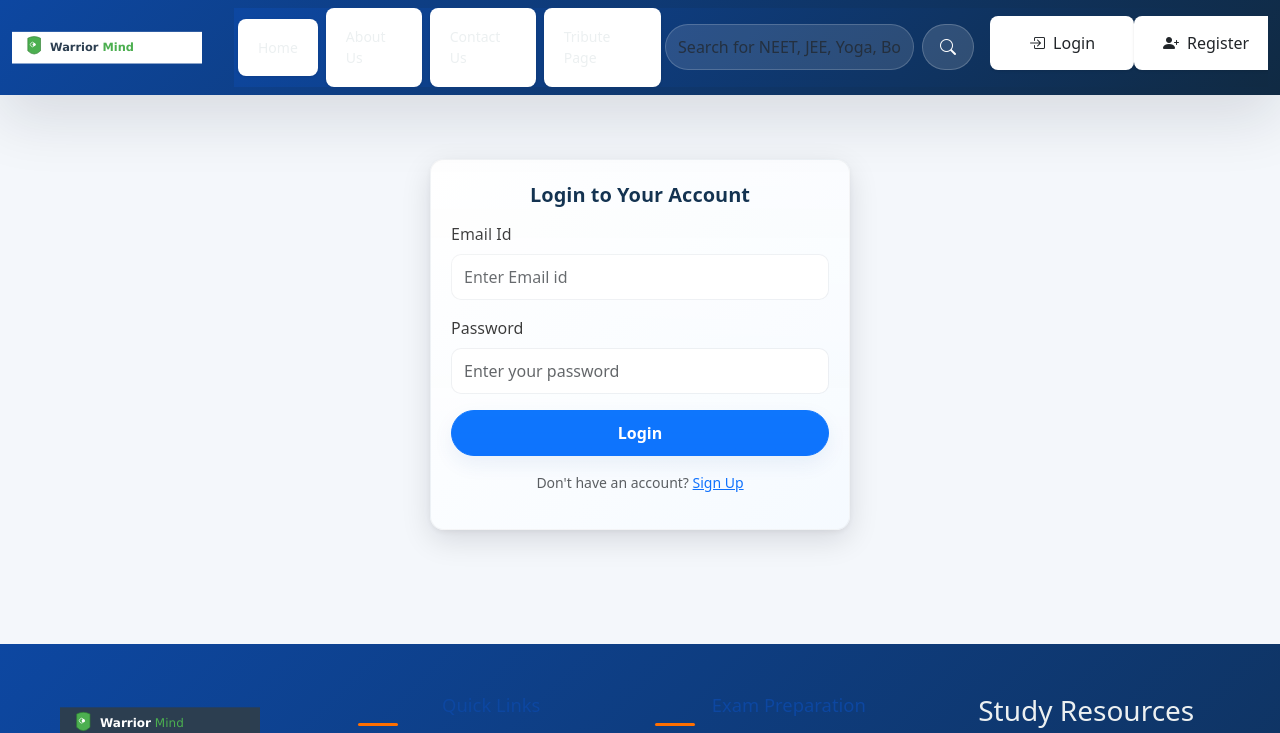
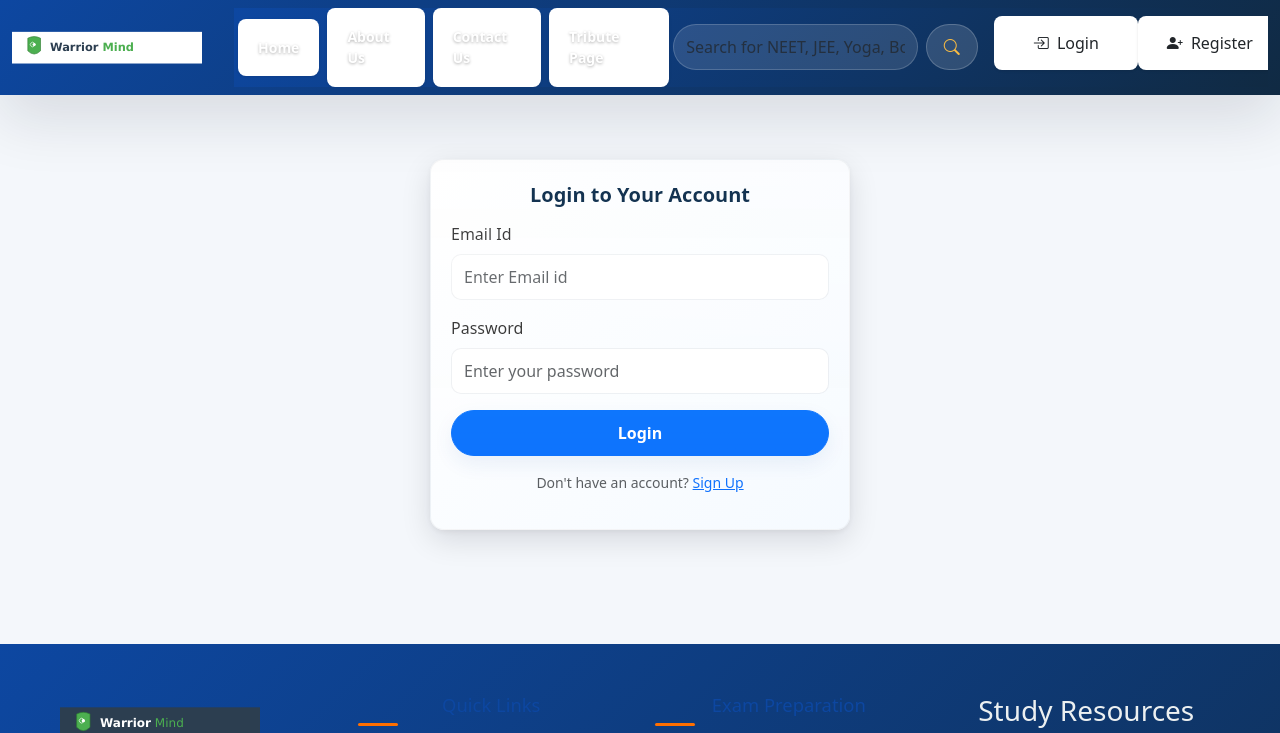
Before and after one commit to Shivaniyad13/Youth-Mental-Wellness-Project, a React (Vite) app in the folder front-end/: page /login in a window 1280 px wide. Shown: the top 733 px of the page. Built offline with nearby package versions, Linux system fonts and the light colour scheme.

Commit message:
Fix header navigation visibility with stronger link colors

```diff
--- a/front-end/src/components/header/Header.css
+++ b/front-end/src/components/header/Header.css
@@ -35,7 +35,9 @@
 }
 
 .navbar-blog .navbar-nav .nav-link {
-  color: var(--text-on-primary) !important;
+  color: #ffffff !important;
+  font-weight: 600;
+  text-shadow: 0 1px 3px rgba(0, 0, 0, 0.3);
 }
 
 .navbar-toggler {
@@ -51,15 +53,17 @@
 }
 
 .nav-pill .nav-link {
-  color: var(--nav-link-color) !important;
+  color: #ffffff !important;
   padding: 0.65rem 1rem;
   border-radius: 999px;
   transition: all var(--transition-speed) ease;
 }
 
-.nav-pill .nav-link:hover {
-  background: rgba(255, 255, 255, 0.12);
-  color: #e08a44 !important;
+.nav-pill .nav-link:hover,
+.nav-pill .nav-link:focus,
+.nav-pill .nav-link.active {
+  background: rgba(255, 255, 255, 0.18);
+  color: #ffeb3b !important;
 }
 
 .nav-button {
@@ -76,13 +80,13 @@
 }
 
 .btn-nav-primary {
-  background: #ffffff;
+  background: #580303;
   color: var(--primary-1);
   border: 1px solid rgba(255, 255, 255, 0.3);
 }
 
 .btn-nav-primary:hover {
-  background: #e3f2fd;
+  background: #0b8ae5;
 }
 
 .btn-nav-accent {
@@ -105,7 +109,7 @@
   border-radius: 999px;
   border: 1px solid rgba(255, 255, 255, 0.18);
   background: var(--search-bg);
-  color: #fff;
+  color: #c08430;
   min-height: 46px;
 }
 
@@ -115,14 +119,14 @@
 }
 
 .search-container ::placeholder {
-  color: rgba(255, 255, 255, 0.75);
+  color: rgba(254, 170, 75, 0.75);
 }
 
 .search-container .btn {
   border-radius: 999px;
   border: 1px solid rgba(255, 255, 255, 0.2);
   background: rgba(255, 255, 255, 0.14);
-  color: #fff;
+  color: #f9bc43;
   min-width: 52px;
 }
 
@@ -135,7 +139,7 @@
   top: calc(100% + 0.6rem);
   left: 0;
   right: 0;
-  background: #ffffff;
+  background: #c9a822;
   border-radius: 16px;
   border: 1px solid rgba(15, 23, 42, 0.08);
   box-shadow: 0 16px 28px rgba(15, 23, 42, 0.12);
```
